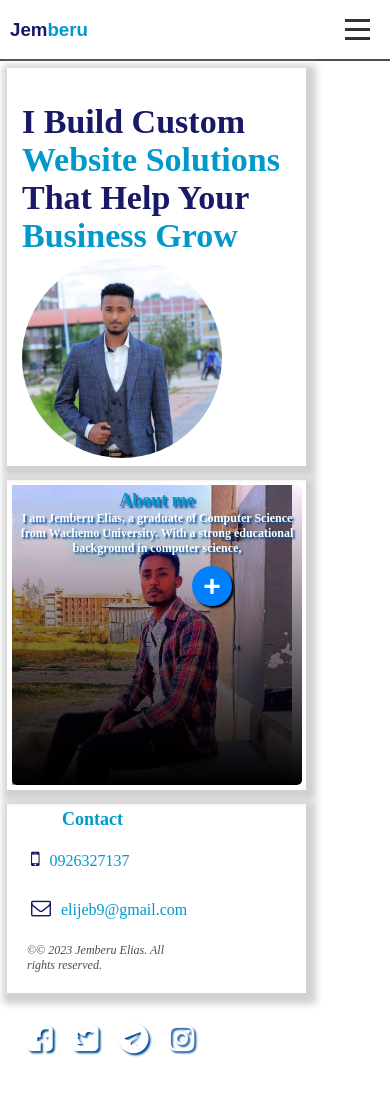
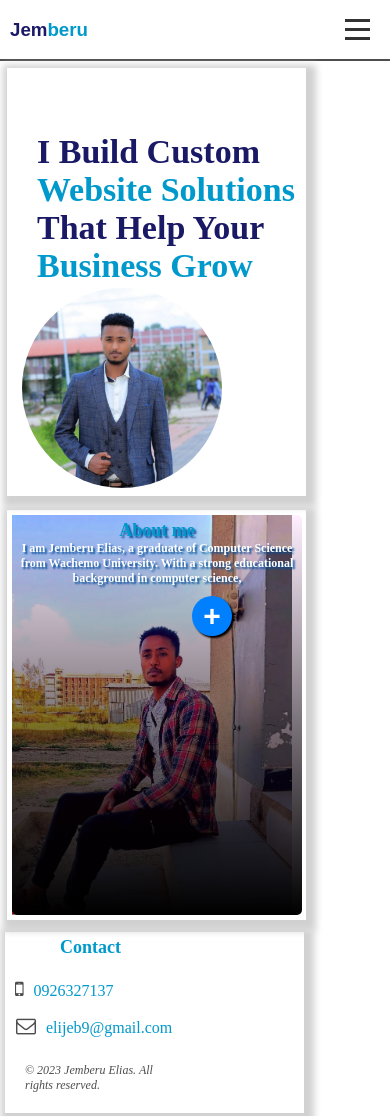
Before and after one commit to Chalacho/Jemberu, a plain HTML site: page index.html in a window 390 px wide. Before the commit the page ends 1000 px from the top, so only its background shows below. Drawn offline with Linux system fonts and the light colour scheme.

Commit message:
Update index.html

```diff
--- a/index.html
+++ b/index.html
@@ -1,12 +1,14 @@
 <html>
   <head>
     <title>
-    jemberu profile
+
     </title>
-<meta name="viewport" content="width=device-width, initial-scale=1.0">
-
+    <meta name="viewport" content="width=device-width, initial-scale=1.0">
 <link rel="stylesheet" href="https://cdnjs.cloudflare.com/ajax/libs/font-awesome/4.7.0/css/font-awesome.min.css">
     <style>
+    html{
+      scroll-behavior:smooth;
+    }
     body{
       margin:0px;
       padding:0px;
@@ -43,6 +45,14 @@
               padding-top:60px;
 
             }
+            a{
+            color:#191966;
+            text-decoration:none;
+            }
+            a:hover{
+              color:#0099cc;
+            font-weight:bold;
+            }
          .body-cont   p{
               color:#0099cc;
               margin:0;
@@ -54,35 +64,35 @@
               display:flex;
               justify-content:space-between;
               box-shadow:3px 4px 7px 7px #d1d1d1;
-              max-width:800px;
-              margin:50px;
+              max-width:900px;
+              margin:5px;
               padding:40px;
 
             }
             img{
               width:300px;
               height:300px;
-              padding:3px 10px;
+              padding:3px 100px;
               border-radius:50%;
             }
             .about{
               background-image:url(./about.jpg);
-              width:280px;
+              width:700px;
               background-size:cover;
               background-position:center;
           text-align:center;
 
-              height:300px;
+              height:400px;
 
             }
             .about p{
               color:#fff;
-              width:100%;
+              width:40%;
               font-size:12px;
             background: linear-gradient(#f1f1,#000);
         font-weight:bold;
       text-shadow:2px 2px 2px #004d99;
-              height:290px;
+              height:390px;
             padding:5px;
 
               border-radius:5px;
@@ -92,6 +102,15 @@
               font-size:18px;
               font-weight:900;
               color:#0099cc;
+            }
+            .contact{
+
+         color:#0099cc;
+               box-shadow:3px 4px 7px 7px #d1d1d1;
+              max-width:900px;
+              margin:5px;
+              padding:40px;
+
             }
             .contact-text{
                             font-size:18px;
@@ -103,9 +122,12 @@
               padding:5px;
               text-align:;
             }
-                  .contact-sub p{
-              padding:14px;
+                  .contact p{
+            display:inline-block;
 
+                  }
+                  .contact p:nth-child(2){
+                    padding-left:30px;
                   }
                                 .contact-sub p i{
                             color:#191966;
@@ -114,7 +136,7 @@
                                 }
 
             .mores{
-              display:none;
+              display:bolck;
             }
             .cop{
                   color:#4d4d4d;       margin:0px;               font-size:12px;
@@ -125,11 +147,40 @@
             }
 
 
-            .veiw{
-            display:inline-block;
+            #btn{
+           display:none;
+            }
+
+         .social-media{
+           list-style:none;
+           display:flex;
+           justify-content:space-around;
+      position:absolute;
+          top:40%;
+         }
+         .social-media a{
+
+           margin:10px;
+         }
+         .social-media a i{
+           font-size:30px;
+      color:#fff;
+         }
+       .contact p i{
+           font-size:20px;
+      color:#4d4d4d;
+
+         }
+
+            @media screen and (max-width:760px){
+                          .body-text{
+
+              padding-left:25px;
+
 
             }
-            #btn{
+                          #btn{
+              display:inline-block;
               color:#fff;
               background:#0080ff;
         box-shadow: 2px 2px 2px #000;
@@ -144,12 +195,21 @@
      font-size:30px;
      margin-left:120px;
             }
-         .social-media{
+
+                              .mores{
+              display:none;
+            }
+                        .veiw{
+            display:inline-block;
+
+            }
+
+                           .social-media{
            list-style:none;
            display:flex;
            justify-content:space-around;
       position:absolute;
-          top:120%;
+          top:140%;
          }
          .social-media a{
 
@@ -158,17 +218,24 @@
          .social-media a i{
            font-size:30px;
       color:#fff;
+         }                   .contact p:nth-child(2){
+                    padding-left:1px;
+                  }
+                        .contact{
+                                                 padding:5px;                 box-shadow:3px 4px 7px 7px #d1d1d1;
 
+                      width:289px;
+                        }        .contact p{
+            display:block;
 
-         }
+                  }
 
-            @media screen and (max-width:760px){
                   .header .menu{
                 display:block;
              background:#f1f1f9;
-             position:absolute;   width:0;
+             position:absolute;   width:90%;
              transition:0.8s;
-                       height:200;
+                       height:0;
                        top:55;
                        margin-left:10px;
                        padding:0;
@@ -177,9 +244,18 @@
                           }
                         .header .show{
                           color:red;
-                                   width:92%;
-                        }              .body-cont{
-                       padding:5px;                 margin:7px;
+                                   height:200px;
+                        }
+                        .about{
+                          width:280px;
+                        }
+                        .about p{
+                          width:100%;
+                        }
+
+                        .body-cont{
+                       padding:5px;       box-shadow:3px 4px 7px 7px #d1d1d1;
+                       margin:7px;
                       width:289px;              display:inline-block;
 
             }
@@ -200,10 +276,7 @@
     margin: 6px 0;
     transition: 0.4s;
 }
- .body-text{
-                padding-left:10px;
-              padding-top:30px;
-  padding:left:4}
+
 
 }
 
@@ -237,7 +310,7 @@
     </style>
   </head>
   <body>
-    <div class="header">
+    <div class="header" id="home">
       <h3 class="title-text">
         Jem<span>beru</span></h3>
         <div class="menu-icon">
@@ -251,13 +324,10 @@ onclick="myFunction(this)">
 
 </div>   </div>
         <ul class="menu">
-          <li>Home</li>
-          <li>About</li>
-          <li>Services</li>
-          <li>
-           Portflio
-          </li>
-          <li>Contact</li>
+          <li><a href="#home">Home</a></li>
+          <li><a href="#about">About</a></li>
+          <li><a href="#contact">Contact</a></li>
+
         </ul>
     </div>
     <script>
@@ -287,7 +357,7 @@ function myFunction(x) {
 
             <p>
 
-            <span class="head-text">About me</span> <br>I am Jemberu Elias, a graduate of Computer Science from Wachemo University. With a strong educational background in computer science,<span class="mores" id="more"> I bring a strong technical foundation to my work. I specialize in front-end development, using languages like HTML, CSS, and JavaScript to create engaging user interfaces. I strive to create websites that not only look great but also provide seamless user experiences. Let's collaborate and bring your online vision to life!
+            <span class="head-text" id="about">About me</span> <br>I am Jemberu Elias, a graduate of Computer Science from Wachemo University. With a strong educational background in computer science,<span class="mores" id="more"> I bring a strong technical foundation to my work. I specialize in front-end development, using languages like HTML, CSS, and JavaScript to create engaging user interfaces. I strive to create websites that not only look great but also provide seamless user experiences. Let's collaborate and bring your online vision to life!
 </span><br>
                           <button id="btn"   onclick="fun()">+</button> <span class="social-media">  <a href="https://www.facebook.com/jamberu.elias">   <i class="fa fa-facebook-square" aria-hidden="true"></i></a>
         <a href="https://twitter.com/jeb_eli93546">   <i class="fa fa-twitter-square" aria-hidden="true"></i></a>
@@ -299,13 +369,12 @@ function myFunction(x) {
 
         </div>
     </div>
-    <div class="body-cont">
+    <div class="contact" id="contact">
                   <span class="contact-text">Contact</span>
                   <div class="contact-sub">
 <p class="first-i"><i class="fa fa-mobile" aria-hidden="true"></i>0926327137</p>
 <p><i class="fa fa-envelope-o" aria-hidden="true"></i>elijeb9@gmail.com</p>
-             <h4 class="cop">&copy;© 2023 Jemberu Elias. All rights reserved. </h4></div>
-</div>
+             <h4 class="cop">&copy; 2023 Jemberu Elias. All rights reserved.</h4></div></div>
 
     </div>
     <script>
```
